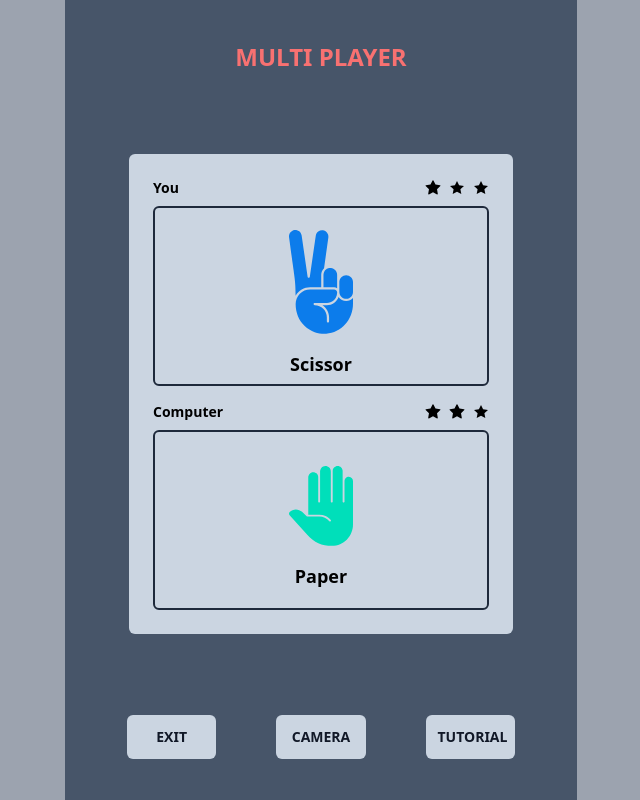
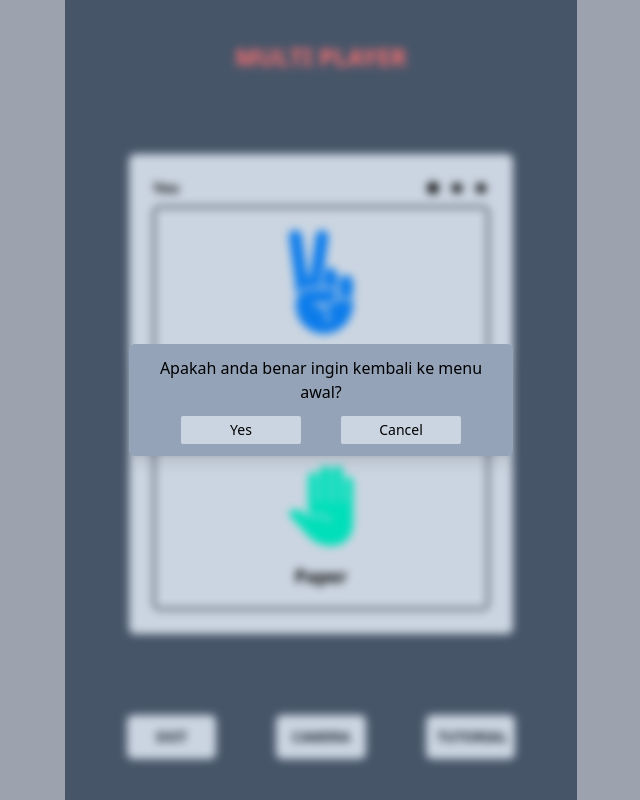
Before and after one commit to MSeptianJ/hompimpah-object-detection, a React (Vite) app: page /multi in a window 1280 px wide. Both pictures are taken after a click on the button "EXIT". Shown: the whole page, without its empty margins (319-959 px from the left). Built offline with nearby package versions, Linux system fonts and the light colour scheme.

Commit message:
Add Back Confirmation to Single and Multi Page

```diff
--- /dev/null
+++ b/src/components/BackConfirmation.jsx
@@ -0,0 +1,42 @@
+import PropTypes from 'prop-types';
+
+const BackConfirmation = ({ text, backFunc, backState }) => {
+	const handle = () => {
+		backFunc(!backState);
+	};
+
+	const goBack = () => {
+		history.back();
+	};
+	return (
+		<div className=" absolute flex h-full w-full items-center justify-center backdrop-blur-sm">
+			<div className="w-9/12 rounded-md bg-slate-400 p-3 shadow-lg">
+				<div className=" mb-3">
+					<p>{text}</p>
+				</div>
+				<div className=" flex w-full items-center justify-evenly">
+					<button
+						onClick={goBack}
+						className=" w-1/3 rounded-sm bg-slate-300 p-1 text-sm hover:bg-opacity-50"
+					>
+						Yes
+					</button>
+					<button
+						onClick={handle}
+						className=" w-1/3 rounded-sm bg-slate-300 p-1 text-sm hover:bg-opacity-50"
+					>
+						Cancel
+					</button>
+				</div>
+			</div>
+		</div>
+	);
+};
+
+BackConfirmation.propTypes = {
+	text: PropTypes.string,
+	backFunc: PropTypes.func,
+	backState: PropTypes.bool,
+};
+
+export default BackConfirmation;
--- a/src/components/GameMenu.jsx
+++ b/src/components/GameMenu.jsx
@@ -1,6 +1,8 @@
-const GameMenu = () => {
+import PropTypes from 'prop-types';
+
+const GameMenu = ({ backFunc, backState }) => {
 	const handleGoBack = () => {
-		console.log('Back');
+		backFunc(!backState);
 	};
 	const handleDisplayCam = () => {
 		console.log('Camera');
@@ -33,6 +35,9 @@ const GameMenu = () => {
 	);
 };
 
-GameMenu.propTypes = {};
+GameMenu.propTypes = {
+	backFunc: PropTypes.func,
+	backState: PropTypes.bool,
+};
 
 export default GameMenu;
--- a/src/routes/Root.jsx
+++ b/src/routes/Root.jsx
@@ -3,7 +3,7 @@ import { Outlet } from 'react-router-dom';
 const Root = () => {
 	return (
 		<div className=" mx-auto min-h-screen w-full bg-gray-400">
-			<div className="m-auto h-full w-full max-w-lg bg-slate-600 text-center">
+			<div className="relative m-auto h-full w-full max-w-lg bg-slate-600 text-center">
 				<Outlet />
 			</div>
 		</div>
--- a/src/routes/multi/index.jsx
+++ b/src/routes/multi/index.jsx
@@ -1,8 +1,11 @@
+import { useState } from 'react';
+import BackConfirmation from '../../components/BackConfirmation';
 import GameMenu from '../../components/GameMenu';
 import TitlePage from '../../components/TitlePage';
 import MultiContent from './components/MultiContent';
 
 const Multi = () => {
+	const [backConfirm, setBackConfirm] = useState(false);
 	const P1Choise = 2;
 	const P2Choise = 1;
 	const P1Score = 1;
@@ -23,7 +26,15 @@ const Multi = () => {
 				</div>
 			</div>
 
-			<GameMenu />
+			<GameMenu backFunc={setBackConfirm} backState={backConfirm} />
+
+			{backConfirm && (
+				<BackConfirmation
+					text="Apakah anda benar ingin kembali ke menu awal?"
+					backFunc={setBackConfirm}
+					backState={backConfirm}
+				/>
+			)}
 		</div>
 	);
 };
--- a/src/routes/single/index.jsx
+++ b/src/routes/single/index.jsx
@@ -1,8 +1,12 @@
+import { useState } from 'react';
 import GameMenu from '../../components/GameMenu';
 import TitlePage from '../../components/TitlePage';
 import SingleContent from './components/SingleContent';
+import BackConfirmation from '../../components/BackConfirmation';
 
 const Single = () => {
+	const [backConfirm, setBackConfirm] = useState(false);
+
 	const P1Choise = 0;
 	const P2Choise = 2;
 	const P1Score = 0;
@@ -23,7 +27,15 @@ const Single = () => {
 				</div>
 			</div>
 
-			<GameMenu />
+			<GameMenu backFunc={setBackConfirm} backState={backConfirm} />
+
+			{backConfirm && (
+				<BackConfirmation
+					text="Apakah anda benar ingin kembali ke menu awal?"
+					backFunc={setBackConfirm}
+					backState={backConfirm}
+				/>
+			)}
 		</div>
 	);
 };
```
